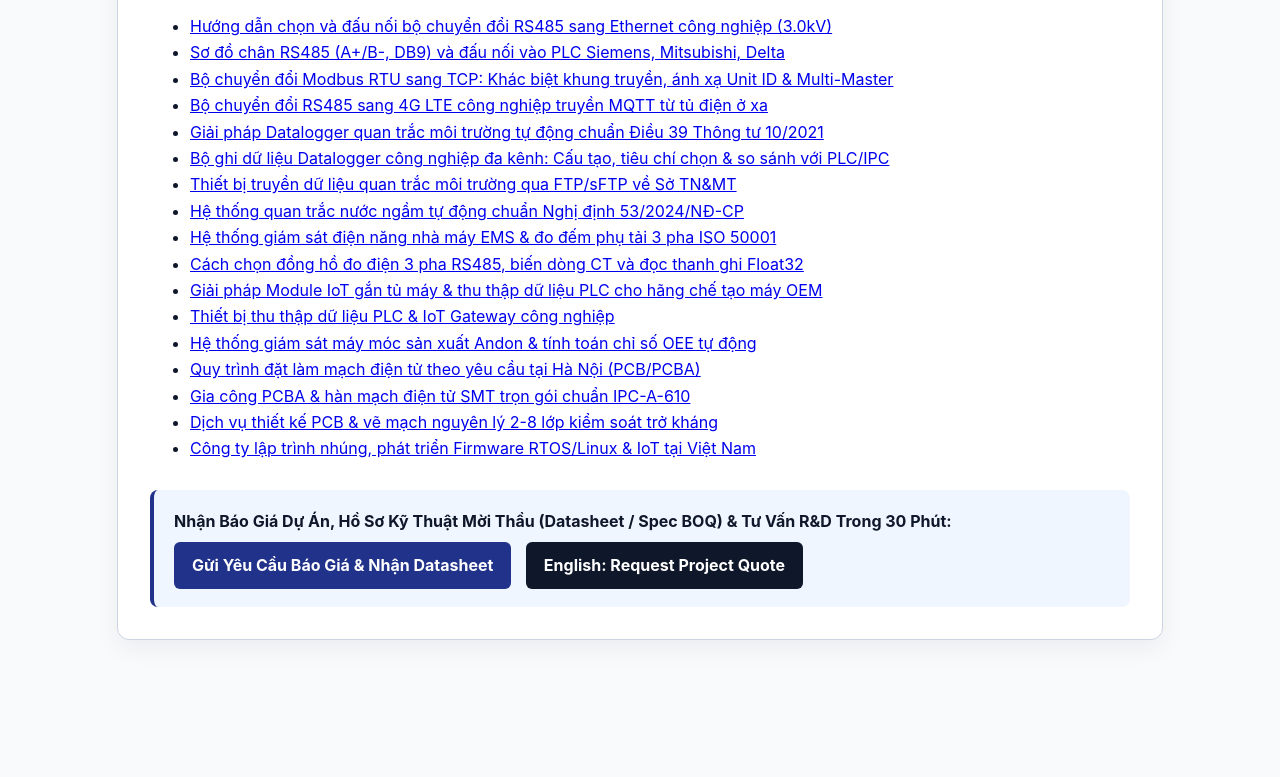
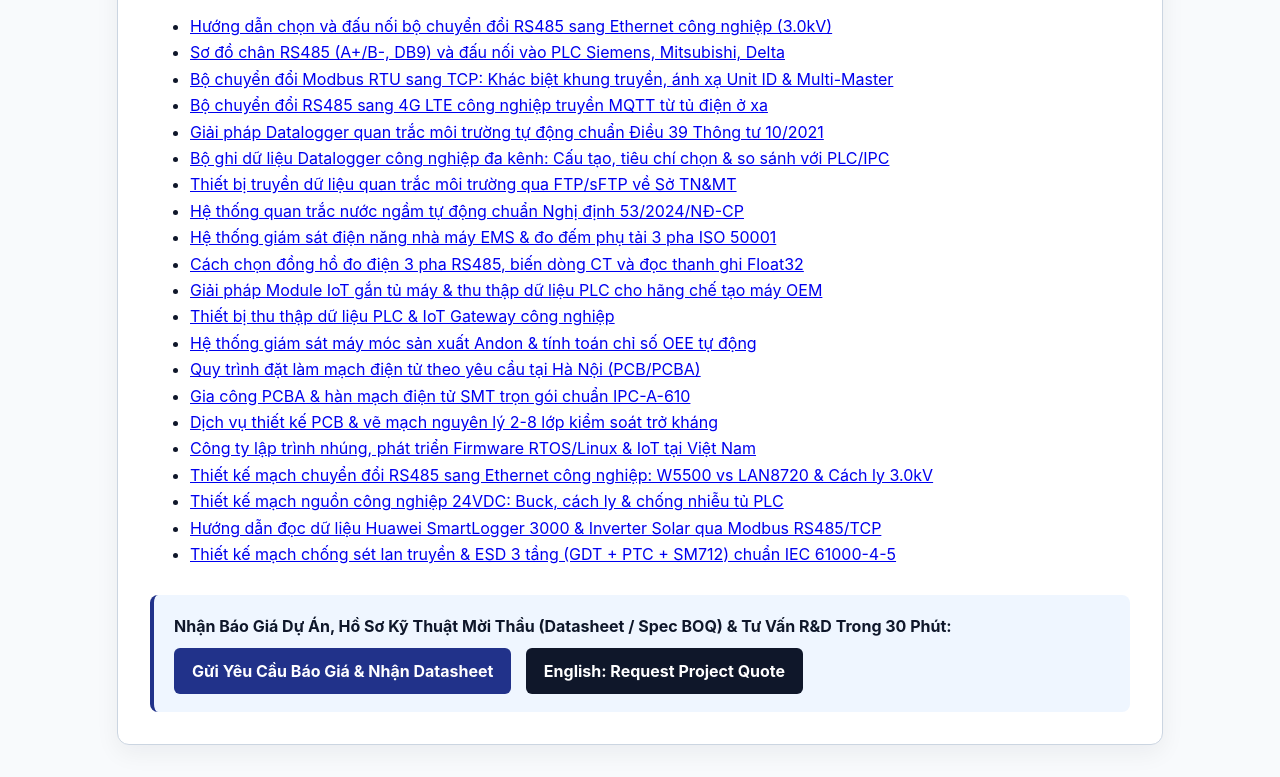
Before and after one commit to manhthaodinh/manhthaodinh.github.io, a plain HTML site: page index.html in a window 1280 px wide. Shown: the part 1177-1954 px from the top of the page. Before the commit the page ends 1849 px from the top, so only its background shows below. Drawn offline with Linux system fonts and the light colour scheme.

Commit message:
docs: add 2026-11-14 RS485-Ethernet 3kV, 24VDC EMC & SmartLogger/Surge guides

```diff
--- a/index.html
+++ b/index.html
@@ -63,6 +63,10 @@
     <li><a href="https://devicelab.vn/kien-thuc/gia-cong-pcba-han-mach-smt-tron-goi/">Gia công PCBA &amp; hàn mạch điện tử SMT trọn gói chuẩn IPC-A-610</a></li>
     <li><a href="https://devicelab.vn/kien-thuc/dich-vu-thiet-ke-pcb/">Dịch vụ thiết kế PCB &amp; vẽ mạch nguyên lý 2-8 lớp kiểm soát trở kháng</a></li>
     <li><a href="https://devicelab.vn/kien-thuc/cong-ty-lap-trinh-nhung-firmware-iot/">Công ty lập trình nhúng, phát triển Firmware RTOS/Linux &amp; IoT tại Việt Nam</a></li>
+    <li><a href="https://devicelab.vn/kien-thuc/thiet-ke-mach-chuyen-doi-rs485-sang-ethernet-w5500-lan8720-cach-ly-3kv/">Thiết kế mạch chuyển đổi RS485 sang Ethernet công nghiệp: W5500 vs LAN8720 &amp; Cách ly 3.0kV</a></li>
+    <li><a href="https://devicelab.vn/kien-thuc/thiet-ke-mach-nguon-cong-nghiep-24vdc-buck-cach-ly-chong-nhieu-plc/">Thiết kế mạch nguồn công nghiệp 24VDC: Buck, cách ly &amp; chống nhiễu tủ PLC</a></li>
+    <li><a href="https://devicelab.vn/kien-thuc/ket-noi-huawei-smartlogger-3000-inverter-solar-modbus-rs485-tcp/">Hướng dẫn đọc dữ liệu Huawei SmartLogger 3000 &amp; Inverter Solar qua Modbus RS485/TCP</a></li>
+    <li><a href="https://devicelab.vn/kien-thuc/thiet-ke-mach-chong-set-lan-truyen-esd-tvs-gdt-iec-61000-4-5/">Thiết kế mạch chống sét lan truyền &amp; ESD 3 tầng (GDT + PTC + SM712) chuẩn IEC 61000-4-5</a></li>
   </ul>
 
   <div class="cta">
```
